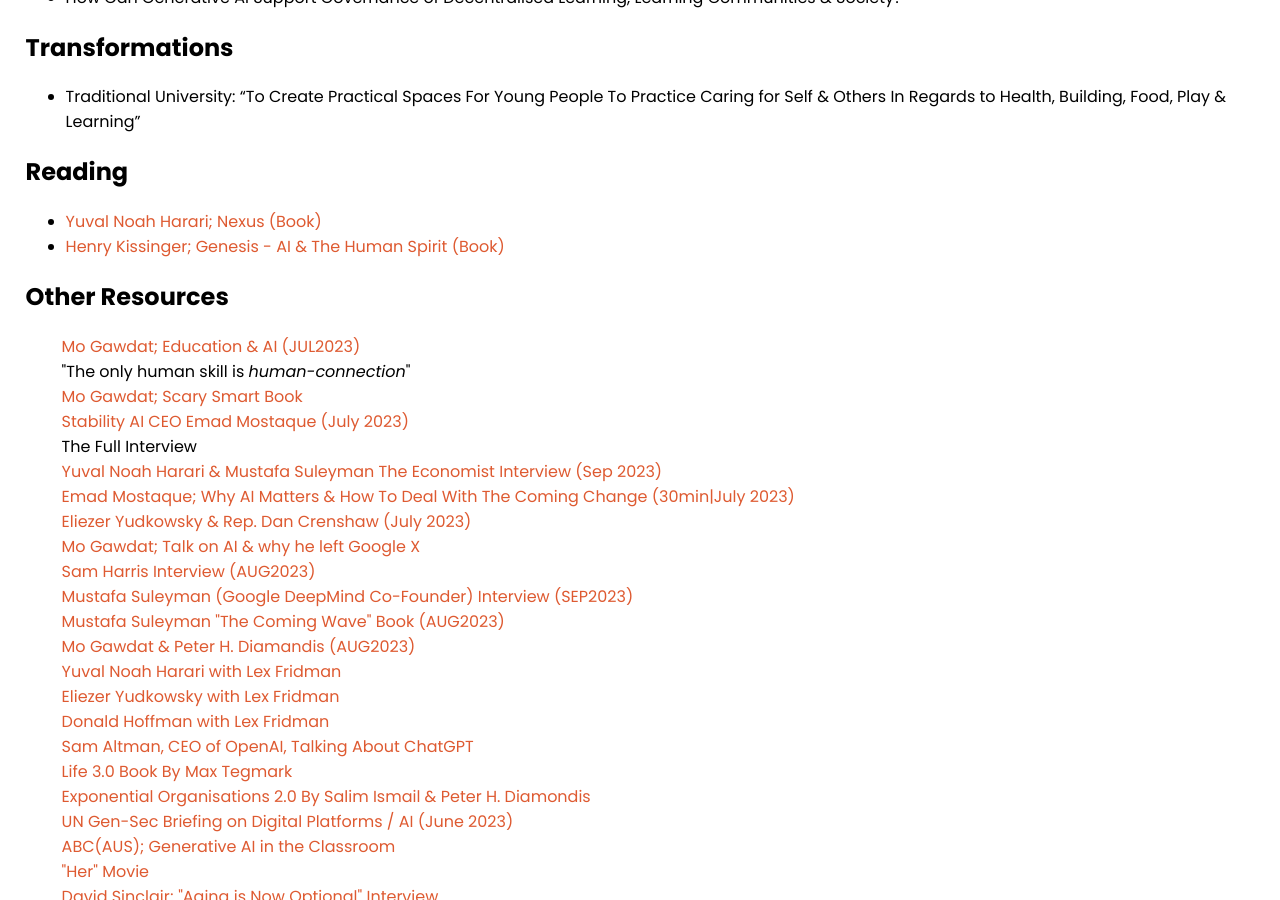
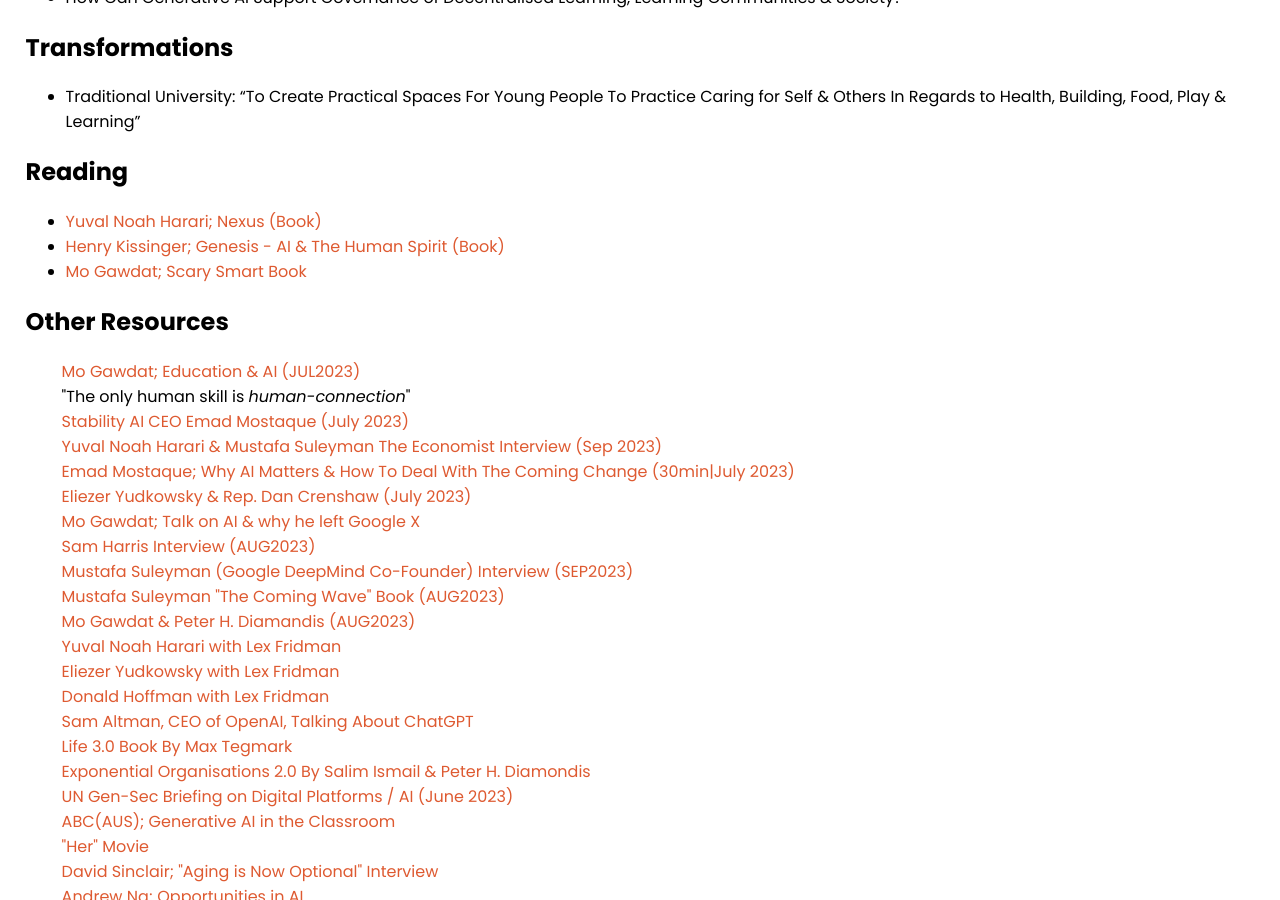
Before and after one commit to selfdriven-foundation/selfdriven-ai, a Jekyll site: the page built from docs/pages/research.md, in a window 1280 px wide and 900 px high, scrolled down 334 px. Built offline with Jekyll 4.4.1, drawn with Linux system fonts in a browser that asks for light colours.

Commit message:
Update research.md

```diff
--- a/docs/pages/research.md
+++ b/docs/pages/research.md
@@ -28,16 +29,8 @@
 			<div><a href="https://youtu.be/C84SLJhhEpo" target="_blank">Mo Gawdat; Education
 					& AI (JUL2023)</a>
 			</div>
-			<div class="mt-0 text-secondary small">"The only human skill is
-				<em>human-connection</em>"
+			<div class="mt-0 text-secondary small">"The only human skill is <em>human-connection</em>"
 			</div>
-		</div>
-	</div>
-
-	<div class="row mb-2">
-		<div class="col-12">
-			<a href="https://www.mogawdat.com/scary-smart" target="_blank">Mo Gawdat; Scary
-				Smart Book</a>
 		</div>
 	</div>
 
@@ -46,10 +39,8 @@
 			<div><a href="https://youtu.be/zXd9ZwU8u5E" target="_blank">
 					Stability AI CEO Emad Mostaque (July 2023)</a>
 			</div>
-			<div class="mt-0 text-secondary small">The Full Interview</div>
 		</div>
 	</div>
-
 
 	<div class="row mb-2">
 		<div class="col-12">
```
Also changed, not shown: other parts of docs/pages/research.md (+1 -0 lines).
